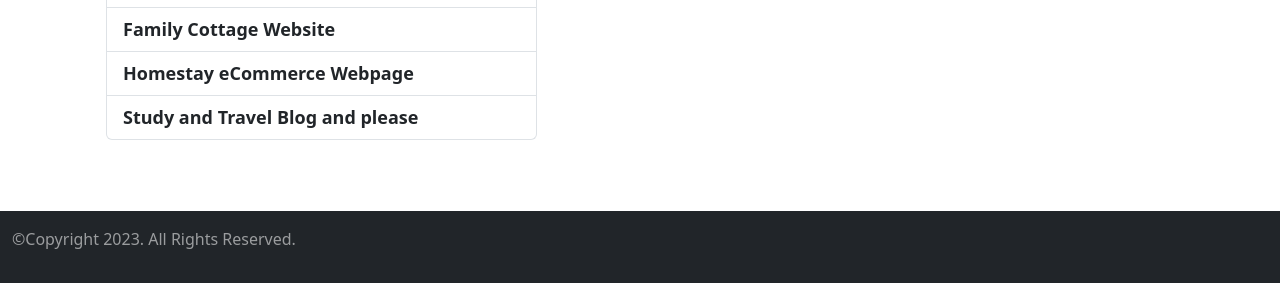
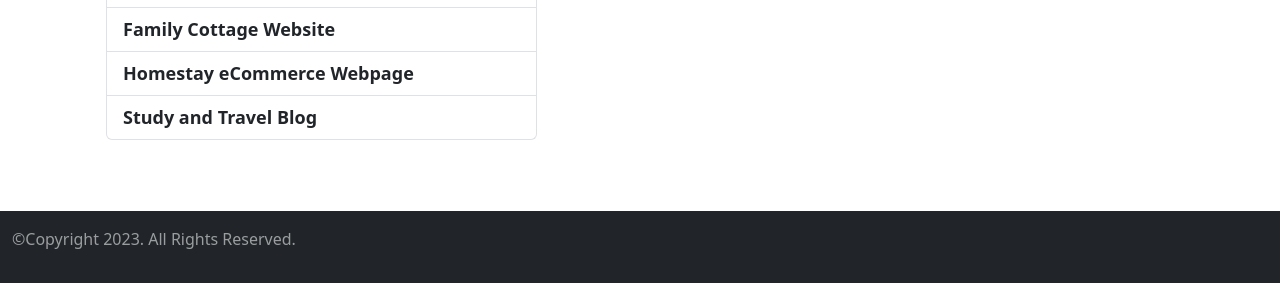
Before and after one commit to Ugyen5007/Assignment01, a Node server app: page /projects in a window 1280 px wide. Shown: the part 517-825 px from the top of the page. Run offline with Node 20, Linux system fonts and the light colour scheme; some libraries are stand-ins or nearby versions.

Commit message:
n
change

```diff
--- a/views/content/projects.ejs
+++ b/views/content/projects.ejs
@@ -82,7 +82,7 @@
 
             <li class="list-group-item d-flex justify-content-between align-items-center" style="font-weight: bold; font-size: large;">
 
-                Study and Travel Blog and please
+                Study and Travel Blog
 
                 <div class="image-parent">
 
```
